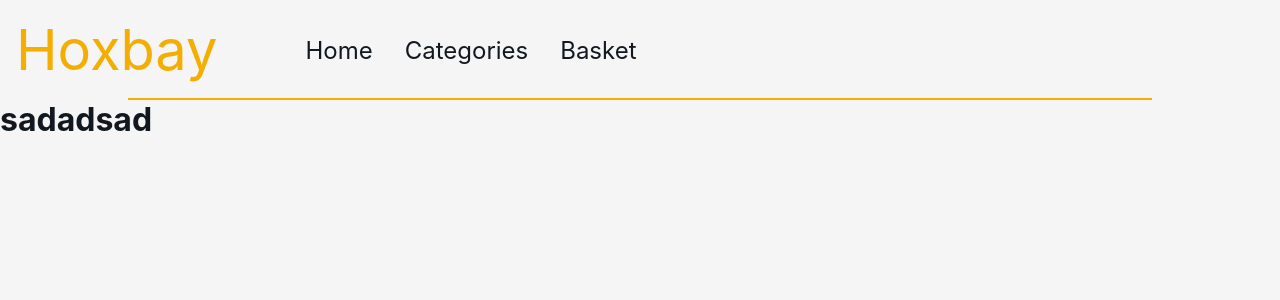
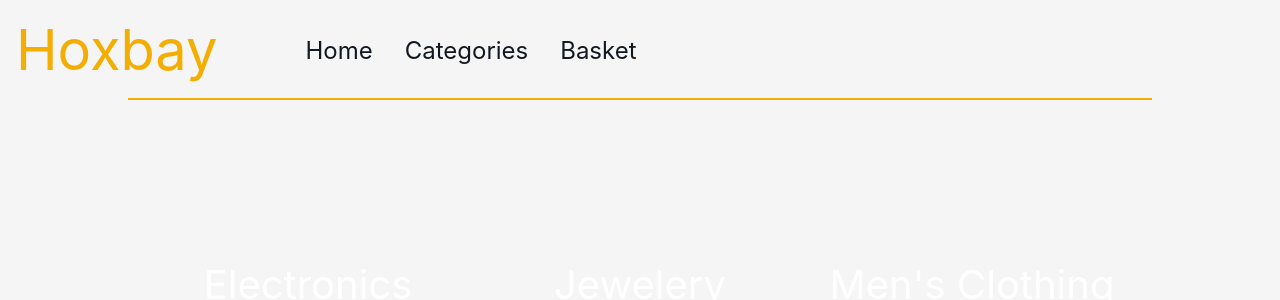
Before and after one commit to dalldyshjaa/hoxton-react-hoxbay, a React (Vite) app: page /categories in a window 1280 px wide. Shown: the top 300 px of the page. Built offline with nearby package versions, Linux system fonts and the light colour scheme; data requests are answered from the project's data file.

Commit message:
Finished the single product page

```diff
--- a/src/App.tsx
+++ b/src/App.tsx
@@ -4,6 +4,8 @@ import { Basket } from "./components/Basket";
 import { Categories } from "./components/Categories";
 import { Home } from "./components/Home";
 import { useEffect, useState } from "react";
+import { StoreProduct } from "./components/StoreProducts";
+import { SingleProductPage } from "./components/SingleProductPage";
 
 export type Product = {
   id: number;
@@ -13,14 +15,22 @@ export type Product = {
   image: string;
   description: string;
 };
+export type Category = {
+  id: number;
+  name: string;
+};
 
 function App() {
   const [products, setProducts] = useState([]);
+  const [categories, setCategories] = useState([]);
 
   useEffect(() => {
     fetch("http://localhost:4000/products")
       .then((resp) => resp.json())
       .then((products) => setProducts(products));
+    fetch("http://localhost:4000/categories")
+      .then((resp) => resp.json())
+      .then((categories) => setCategories(categories));
   }, []);
   return (
     <>
@@ -30,7 +40,14 @@ function App() {
           <Routes>
             <Route index element={<Navigate to="/products" />} />
             <Route path="/products" element={<Home products={products} />} />
-            <Route path="/categories" element={<Categories />} />
+            <Route
+              path="/products/:productId"
+              element={<SingleProductPage />}
+            />
+            <Route
+              path="/categories"
+              element={<Categories categories={categories} />}
+            />
             <Route path="/basket" element={<Basket />} />
           </Routes>
         }
--- a/src/components/Categories.tsx
+++ b/src/components/Categories.tsx
@@ -1,3 +1,19 @@
-export function Categories() {
-  return <h1>sadadsad</h1>;
+import { Category } from "../App";
+
+type Props = {
+  categories: Category[];
+};
+
+export function Categories({ categories }: Props) {
+  return (
+    <section className="categories-container main-wrapper">
+      <ul className="categories-container__list">
+        {categories.map((category) => (
+          <li key={category.id}>
+            <a href={`/categories/${category.id}`}>{category.name}</a>
+          </li>
+        ))}
+      </ul>
+    </section>
+  );
 }
--- a/src/components/Home.tsx
+++ b/src/components/Home.tsx
@@ -1,4 +1,5 @@
 import { Product } from "../App";
+import { StoreProduct } from "./StoreProducts";
 type Props = {
   products: Product[];
 };
@@ -8,14 +9,7 @@ export function Home({ products }: Props) {
     <section className="products-container main-wrapper">
       <ul className="products-container__list">
         {products.map((product: Product) => (
-          <li>
-            <a href={`products/${product.id}`}>
-              <article className="product-item">
-                <img src={product.image} alt={product.title} />
-                <h3>{product.title}</h3>
-              </article>
-            </a>
-          </li>
+          <StoreProduct product={product} key={product.id} />
         ))}
       </ul>
     </section>
--- /dev/null
+++ b/src/components/SingleProductPage.tsx
@@ -0,0 +1,30 @@
+import { useEffect, useState } from "react";
+import { Navigate, useParams } from "react-router-dom";
+import { Product } from "../App";
+
+export function SingleProductPage() {
+  const [product, setProduct] = useState<Product | null>(null);
+  const param = useParams();
+
+  useEffect(() => {
+    fetch(`http://localhost:4000/products/${param.productId}`)
+      .then((resp) => resp.json())
+      .then((product: Product) => setProduct(product));
+  }, []);
+
+  if (product === null) return <h1>Loading...</h1>;
+
+  if (product !== null)
+    return (
+      <section className="product-detail main-wrapper">
+        <img src={product.image} alt={product.title} />
+        <div className="product-detail__side">
+          <h3></h3>
+          <h2>{product.title}</h2>
+          <p>{product.description}</p>
+          <p>${product.price.toFixed(2)}</p>
+          <button>Add to basket</button>
+        </div>
+      </section>
+    );
+}
--- /dev/null
+++ b/src/components/StoreProducts.tsx
@@ -0,0 +1,18 @@
+import { Product } from "../App";
+
+type Props = {
+  product: Product;
+};
+
+export function StoreProduct({ product }: Props) {
+  return (
+    <li>
+      <a href={`products/${product.id}`}>
+        <article className="product-item">
+          <img src={product.image} alt={product.title} />
+          <h3>{product.title}</h3>
+        </article>
+      </a>
+    </li>
+  );
+}
```
